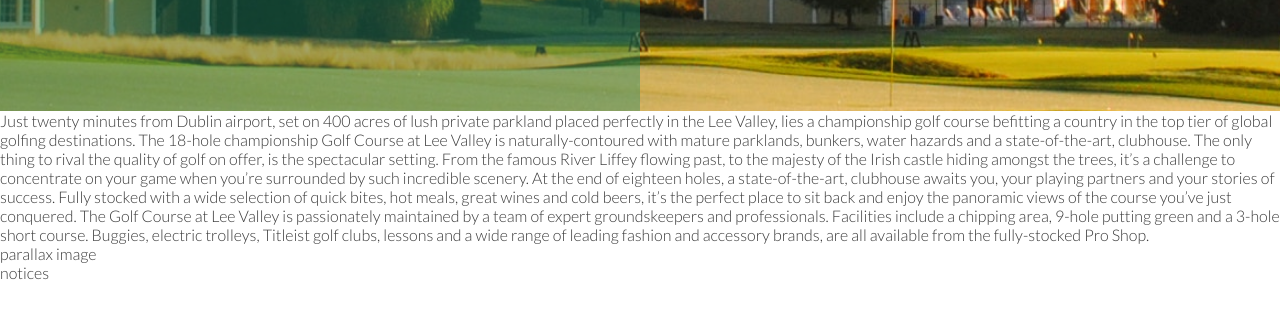
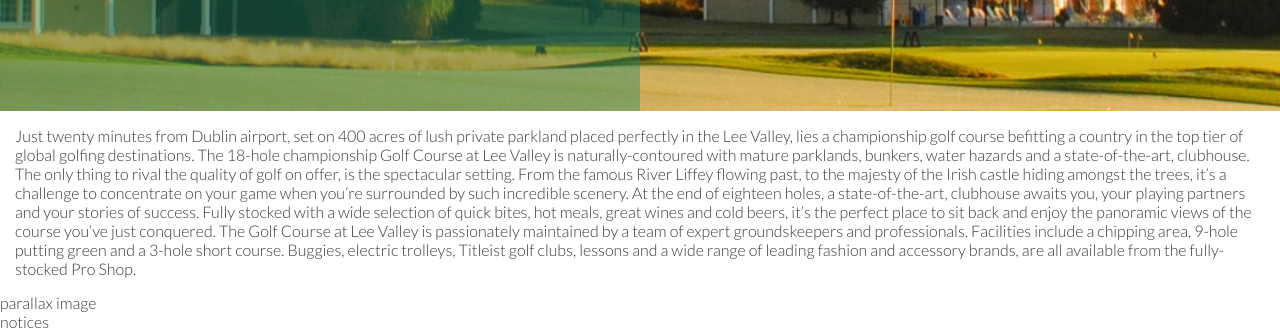
Before and after one commit to leec313/lee-valley, a plain HTML site: page index.html in a window 1280 px wide. Shown: the part 609-940 px from the top of the page. Before the commit the page ends 891 px from the top, so only its background shows below. Drawn offline with Linux system fonts and the light colour scheme.

Commit message:
added about section basic content with no css on homepage

```diff
--- a/assets/css/style.css
+++ b/assets/css/style.css
@@ -179,6 +179,12 @@ h1, h2 {
     font-size: 80%;
 }
 
+/* paragraph about section on homepage */
+
+.about {
+    margin: 15px;
+}
+
 /* Media queries */
 
 /* for nav */
```
